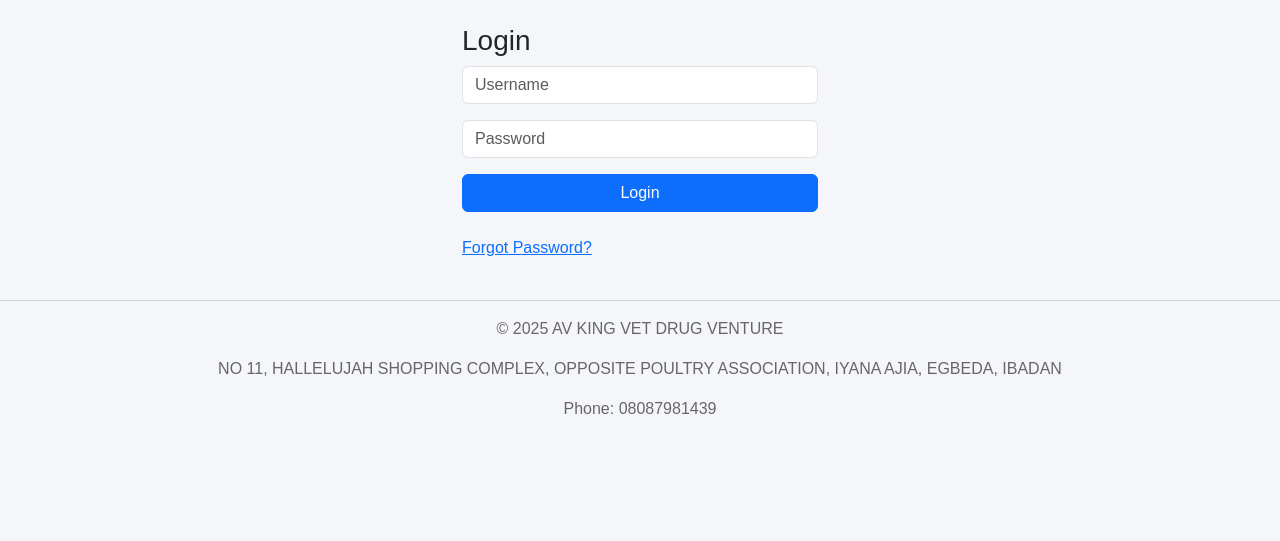
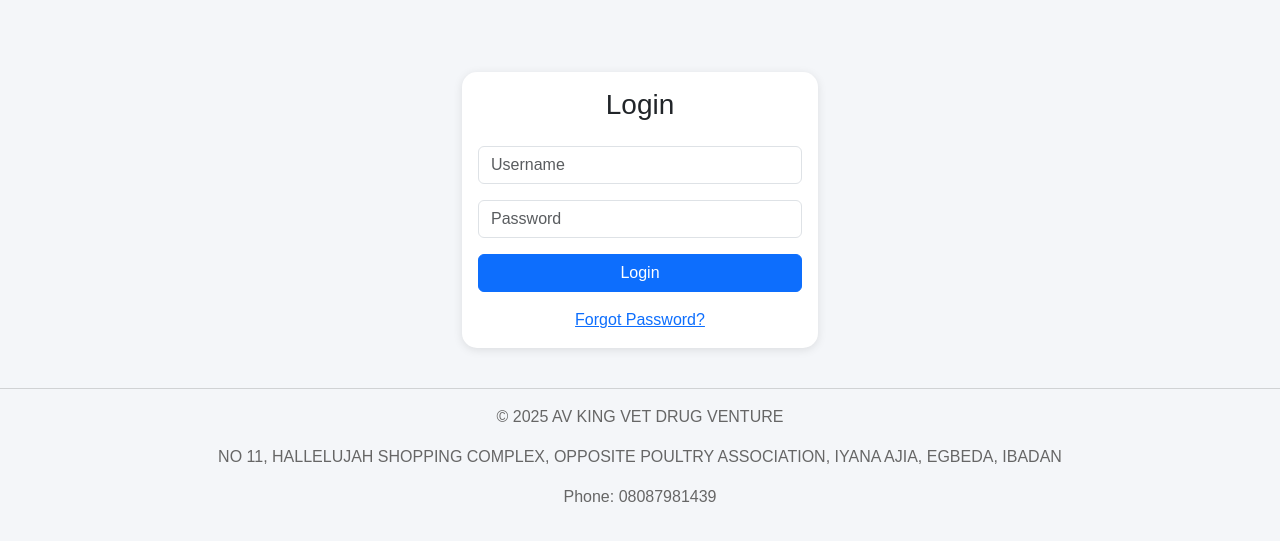
Before and after one commit to ifelodun/AV-KING-WORKER-FORM, a Flask app: page /login in a window 1280 px wide. Shown: the part 66-607 px from the top of the page. Run offline with Flask 3, Linux system fonts and the light colour scheme; data comes from the database, SQL or seed files in the repository; parts of the project's set-up code (start-up, migrations or seed data) failed here and were passed over.

Commit message:
Refactor login form structure and styling

```diff
--- a/templates/login.html
+++ b/templates/login.html
@@ -6,22 +6,32 @@
 
     <div class="col-md-4">
 
-<h3>Login</h3>
+        <div class="card mt-5">
+
+            <div class="card-body">
+
+                <h3 class="text-center mb-4">
+                    Login
+                </h3>
 
                 <form method="POST">
 
                     <input
+                        type="text"
+                        name="username"
                         class="form-control mb-3"
-name="username"
-placeholder="Username">
+                        placeholder="Username"
+                        required>
 
                     <input
-class="form-control mb-3"
                         type="password"
                         name="password"
-placeholder="Password">
+                        class="form-control mb-3"
+                        placeholder="Password"
+                        required>
 
                     <button
+                        type="submit"
                         class="btn btn-primary w-100">
 
                         Login
@@ -30,14 +40,22 @@ Login
 
                 </form>
 
-<br>
+                <div class="text-center mt-3">
 
                     <a href="/forgot-password">
+
                         Forgot Password?
+
                     </a>
 
                 </div>
 
             </div>
 
+        </div>
+
+    </div>
+
+</div>
+
 {% endblock %}
```
Lines whose indentation alone changed are shown as unchanged.
